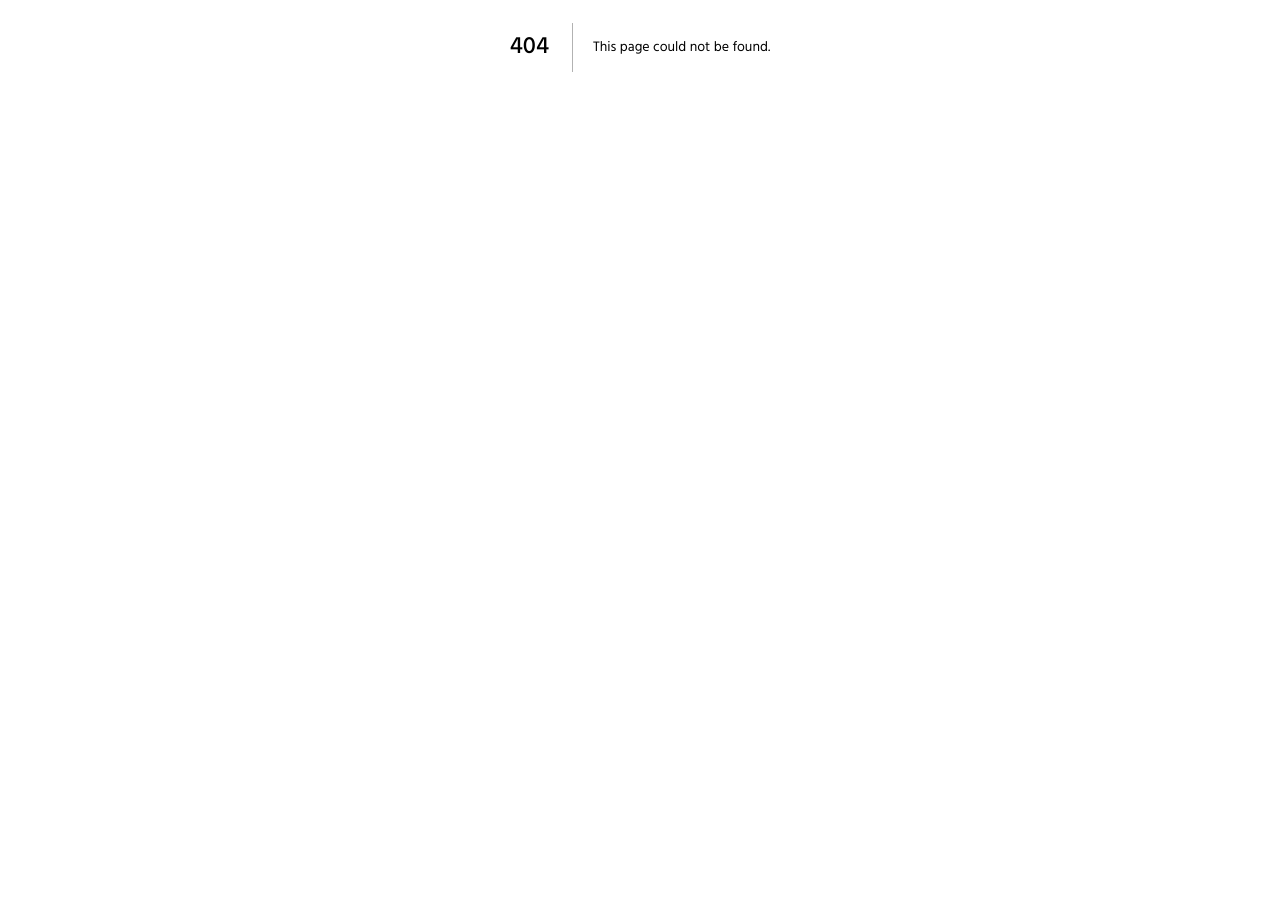
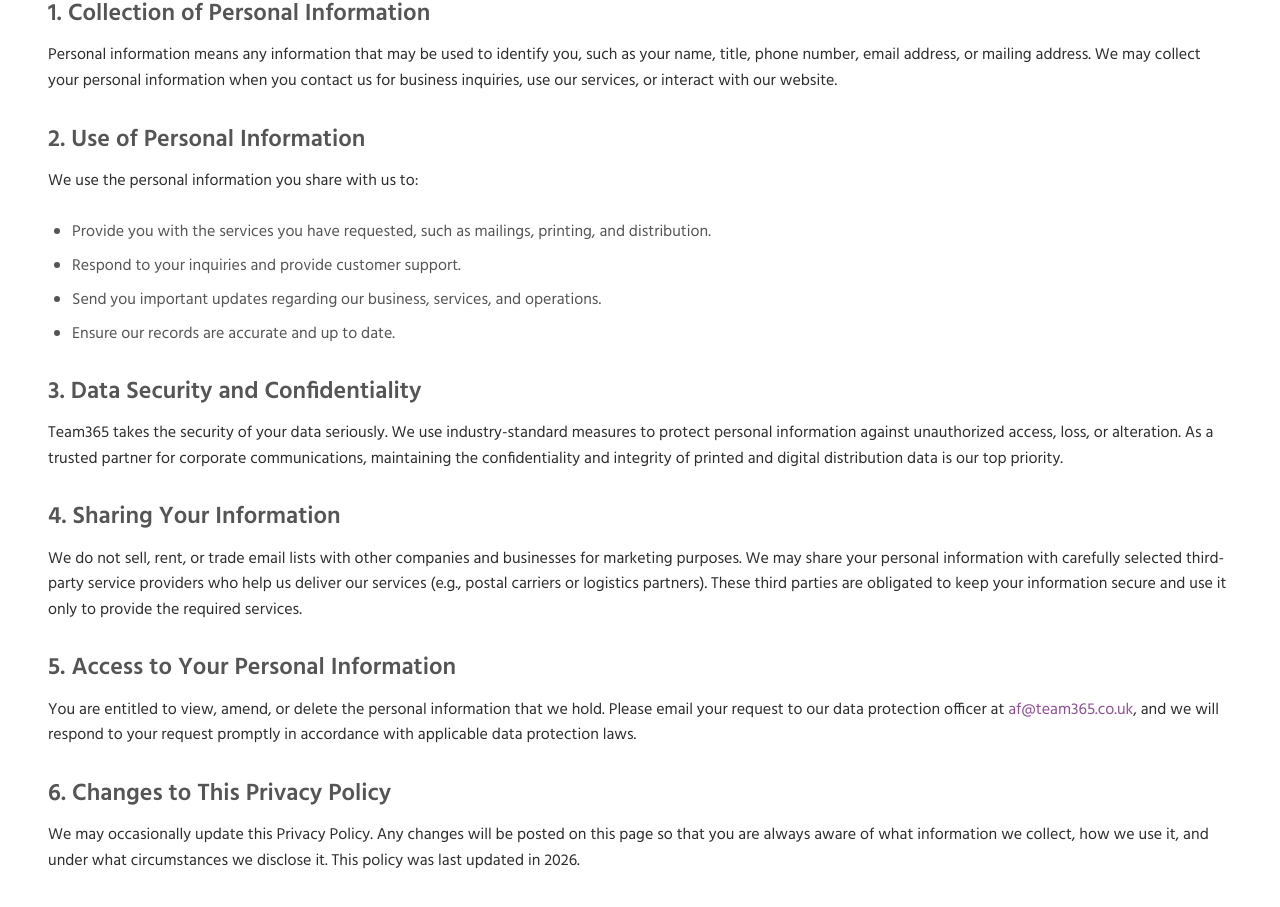
Before and after one commit to Nexuses/team365, a Next.js app: page /privacy-policy in a window 1280 px wide. Before the commit this address had no page. Shown: the part 493-1400 px from the top of the page. Before the commit the page ends 941 px from the top, so only its background shows below. Built offline with nearby package versions, Linux system fonts and the light colour scheme.

Commit message:
This is a version

```diff
--- a/app/components/FooterSection.tsx
+++ b/app/components/FooterSection.tsx
@@ -1,6 +1,7 @@
 "use client";
 
 import React from "react";
+import Link from "next/link";
 
 const LOGO_URL =
   "https://nexuses.s3.us-east-2.amazonaws.com/logo-nobg-1.png";
@@ -64,22 +65,18 @@ export function FooterSection() {
               </div>
 
               <div className="flex gap-4 mt-6">
-                <a
-                  href="https://www.team365.co.uk/privacy-policy"
-                  target="_blank"
-                  rel="noopener noreferrer"
+                <Link
+                  href="/privacy-policy"
                   className="text-[15px] text-[#555] hover:text-[#9e5f98]"
                 >
                   Privacy Policy
-                </a>
-                <a
-                  href="https://www.team365.co.uk/page-sitemap.xml"
-                  target="_blank"
-                  rel="noopener noreferrer"
+                </Link>
+                <Link
+                  href="/sitemap"
                   className="text-[15px] text-[#555] hover:text-[#9e5f98]"
                 >
                   Site Map
-                </a>
+                </Link>
               </div>
             </div>
 
--- /dev/null
+++ b/app/privacy-policy/page.tsx
@@ -0,0 +1,55 @@
+import { FooterSection } from "../components/FooterSection";
+
+export default function PrivacyPolicy() {
+  return (
+    <div className="min-h-screen flex flex-col pt-32 lg:pt-40">
+      <div className="container mx-auto px-6 md:px-8 lg:px-12 max-w-[1280px] flex-grow pb-16">
+        <h1 className="text-3xl md:text-4xl lg:text-5xl font-bold mb-8 text-[#2f1d3d] font-hind">
+          Privacy Policy
+        </h1>
+        <div className="prose max-w-none text-[#555] text-[16px] leading-relaxed space-y-6">
+          <p>
+            At team365 (Equipe52 Ltd t/a team365), we are committed to maintaining the trust and confidence of our visitors and clients. In this Privacy Policy, we provide detailed information on when and why we collect your personal information, how we use it, the limited conditions under which we may disclose it to others, and how we keep it secure.
+          </p>
+
+          <h2 className="text-2xl font-semibold text-[#8d4f92] mt-8 mb-4">1. Collection of Personal Information</h2>
+          <p>
+            Personal information means any information that may be used to identify you, such as your name, title, phone number, email address, or mailing address. We may collect your personal information when you contact us for business inquiries, use our services, or interact with our website.
+          </p>
+
+          <h2 className="text-2xl font-semibold text-[#8d4f92] mt-8 mb-4">2. Use of Personal Information</h2>
+          <p>
+            We use the personal information you share with us to:
+          </p>
+          <ul className="list-disc pl-6 space-y-2">
+            <li>Provide you with the services you have requested, such as mailings, printing, and distribution.</li>
+            <li>Respond to your inquiries and provide customer support.</li>
+            <li>Send you important updates regarding our business, services, and operations.</li>
+            <li>Ensure our records are accurate and up to date.</li>
+          </ul>
+
+          <h2 className="text-2xl font-semibold text-[#8d4f92] mt-8 mb-4">3. Data Security and Confidentiality</h2>
+          <p>
+            Team365 takes the security of your data seriously. We use industry-standard measures to protect personal information against unauthorized access, loss, or alteration. As a trusted partner for corporate communications, maintaining the confidentiality and integrity of printed and digital distribution data is our top priority.
+          </p>
+
+          <h2 className="text-2xl font-semibold text-[#8d4f92] mt-8 mb-4">4. Sharing Your Information</h2>
+          <p>
+            We do not sell, rent, or trade email lists with other companies and businesses for marketing purposes. We may share your personal information with carefully selected third-party service providers who help us deliver our services (e.g., postal carriers or logistics partners). These third parties are obligated to keep your information secure and use it only to provide the required services.
+          </p>
+
+          <h2 className="text-2xl font-semibold text-[#8d4f92] mt-8 mb-4">5. Access to Your Personal Information</h2>
+          <p>
+            You are entitled to view, amend, or delete the personal information that we hold. Please email your request to our data protection officer at <a href="mailto:af@team365.co.uk" className="text-[#8d4f92] hover:underline">af@team365.co.uk</a>, and we will respond to your request promptly in accordance with applicable data protection laws.
+          </p>
+
+          <h2 className="text-2xl font-semibold text-[#8d4f92] mt-8 mb-4">6. Changes to This Privacy Policy</h2>
+          <p>
+            We may occasionally update this Privacy Policy. Any changes will be posted on this page so that you are always aware of what information we collect, how we use it, and under what circumstances we disclose it. This policy was last updated in 2026.
+          </p>
+        </div>
+      </div>
+      <FooterSection />
+    </div>
+  );
+}
--- /dev/null
+++ b/app/sitemap/page.tsx
@@ -0,0 +1,64 @@
+import Link from "next/link";
+import { FooterSection } from "../components/FooterSection";
+
+export default function SiteMap() {
+  const sections = [
+    { name: "Top", href: "/#top" },
+    { name: "Testimonials", href: "/#testimonials" },
+    { name: "Services", href: "/#services" },
+    { name: "Our Approach", href: "/#approach" },
+    { name: "Quote", href: "/#quote" },
+    { name: "Contact Us", href: "/#contact" },
+  ];
+
+  const pages = [
+    { name: "Home", href: "/" },
+    { name: "Privacy Policy", href: "/privacy-policy" },
+    { name: "Site Map", href: "/sitemap" },
+  ];
+
+  return (
+    <div className="min-h-screen flex flex-col pt-32 lg:pt-40">
+      <div className="container mx-auto px-6 md:px-8 lg:px-12 max-w-[1280px] flex-grow pb-16">
+        <h1 className="text-3xl md:text-4xl lg:text-5xl font-bold mb-8 text-[#2f1d3d] font-hind">
+          Site Map
+        </h1>
+
+        <div className="grid grid-cols-1 md:grid-cols-2 gap-12 text-[16px]">
+          <div>
+            <h2 className="text-2xl font-semibold text-[#8d4f92] mb-6">Pages</h2>
+            <ul className="space-y-4">
+              {pages.map((page) => (
+                <li key={page.name}>
+                  <Link
+                    href={page.href}
+                    className="text-[#555] hover:text-[#8d4f92] font-medium text-lg transition-colors"
+                  >
+                    {page.name}
+                  </Link>
+                </li>
+              ))}
+            </ul>
+          </div>
+
+          <div>
+            <h2 className="text-2xl font-semibold text-[#8d4f92] mb-6">Home Sections</h2>
+            <ul className="space-y-4">
+              {sections.map((section) => (
+                <li key={section.name}>
+                  <Link
+                    href={section.href}
+                    className="text-[#555] hover:text-[#8d4f92] font-medium text-lg transition-colors"
+                  >
+                    {section.name}
+                  </Link>
+                </li>
+              ))}
+            </ul>
+          </div>
+        </div>
+      </div>
+      <FooterSection />
+    </div>
+  );
+}
```
